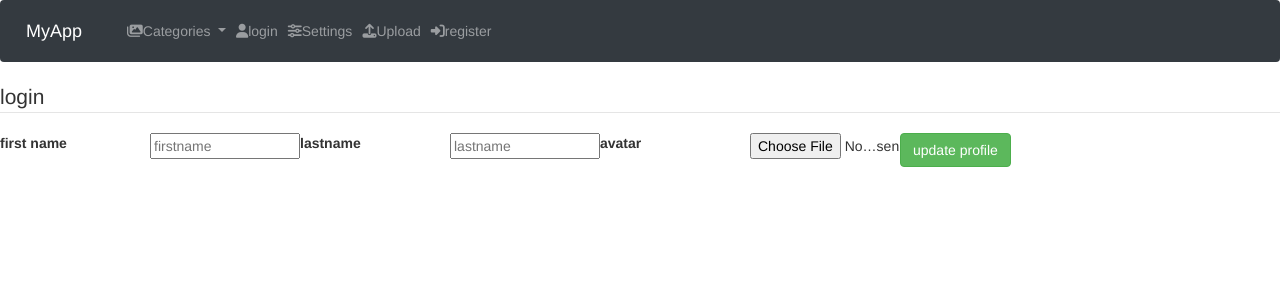
After one commit to jtm0258/my-ara-project, a Flask app: page /profile in a window 1280 px wide. The commit adds this page. Shown: the top 300 px of the page. Run offline with Flask 2, Linux system fonts and the light colour scheme; some libraries are stand-ins or nearby versions.

Commit message:
firebace is still a bitch

```diff
--- /dev/null
+++ b/app/templates/account/profile.html
@@ -0,0 +1,40 @@
+{% extends "base.html" %}
+{% block main %}
+<link href="//netdna.bootstrapcdn.com/twitter-bootstrap/2.3.2/css/bootstrap-combined.min.css" rel="stylesheet" id="bootstrap-css">
+<script src="//netdna.bootstrapcdn.com/twitter-bootstrap/2.3.2/js/bootstrap.min.js"></script>
+<script src="//code.jquery.com/jquery-1.11.1.min.js"></script>
+    <form method="POST" action="/profile" enctype="multipart/form-data">
+        <fieldset>
+            <div id="legend">
+            <legend class="">login</legend>
+            </div>
+            <div class="control-group">
+            <!-- E-mail -->
+            <label class="control-label" for="firstname">first name</label>
+            <div class="controls">
+                <input type="text" id="firstname" name="firstname" placeholder="firstname" class="input-xlarge">
+            </div>
+            </div>
+
+            <div class="control-group">
+            <!-- Password-->
+            <label class="control-label" for="lastname">lastname</label>
+            <div class="controls">
+                <input type="text" id="lastname" name="lastname" placeholder="lastname" class="input-xlarge">
+            </div>
+            </div>
+            <div class="control-group">
+                <!-- avatar-->
+                <label class="control-label" for="avatar">avatar</label>
+                <div class="controls">
+                <input type="file" id="avatar" name="avatar" placeholder="avatar" class="input-xlarge">
+                </div>
+            </div>
+            <div class="control-group">
+            <div class="controls">
+                <button type="submit" class="btn btn-success">update profile</button>
+            </div>
+            </div>
+        </fieldset>
+    </form>
+{% endblock %}
--- a/app/templates/base.html
+++ b/app/templates/base.html
@@ -13,7 +13,7 @@
     {% block header %}
     <header id="header">
         <nav id="navbar" class="navbar navbar-expand-lg navbar-dark bg-dark">
-            <a id="brand" class="navbar-brand" href="/Home">MyApp</a>
+            <a id="brand" class="navbar-brand" href="/">MyApp</a>
             <button class="navbar-toggler" type="button" data-toggle="collapse" data-target="#navbarNav" aria-controls="navbarNav" aria-expanded="false" aria-label="Toggle navigation">
                 <span class="navbar-toggler-icon"></span>
             </button>
```
